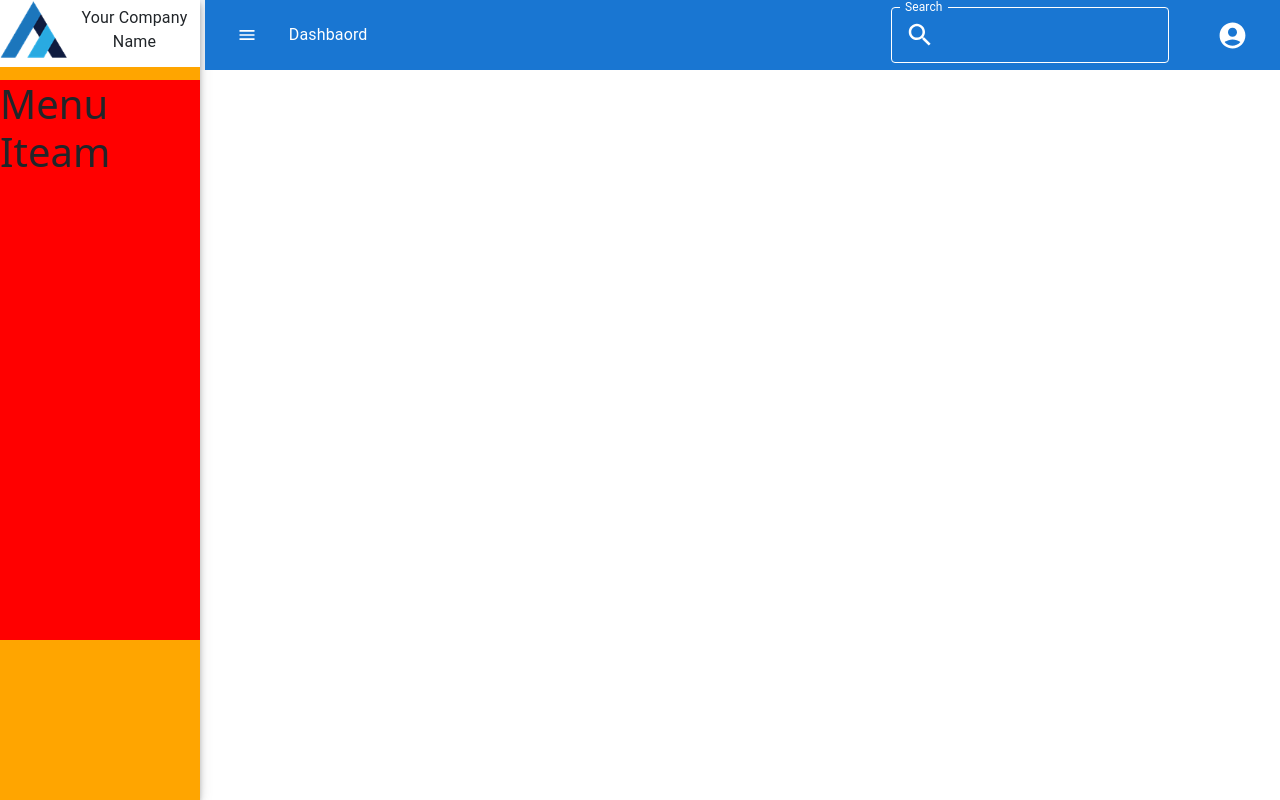
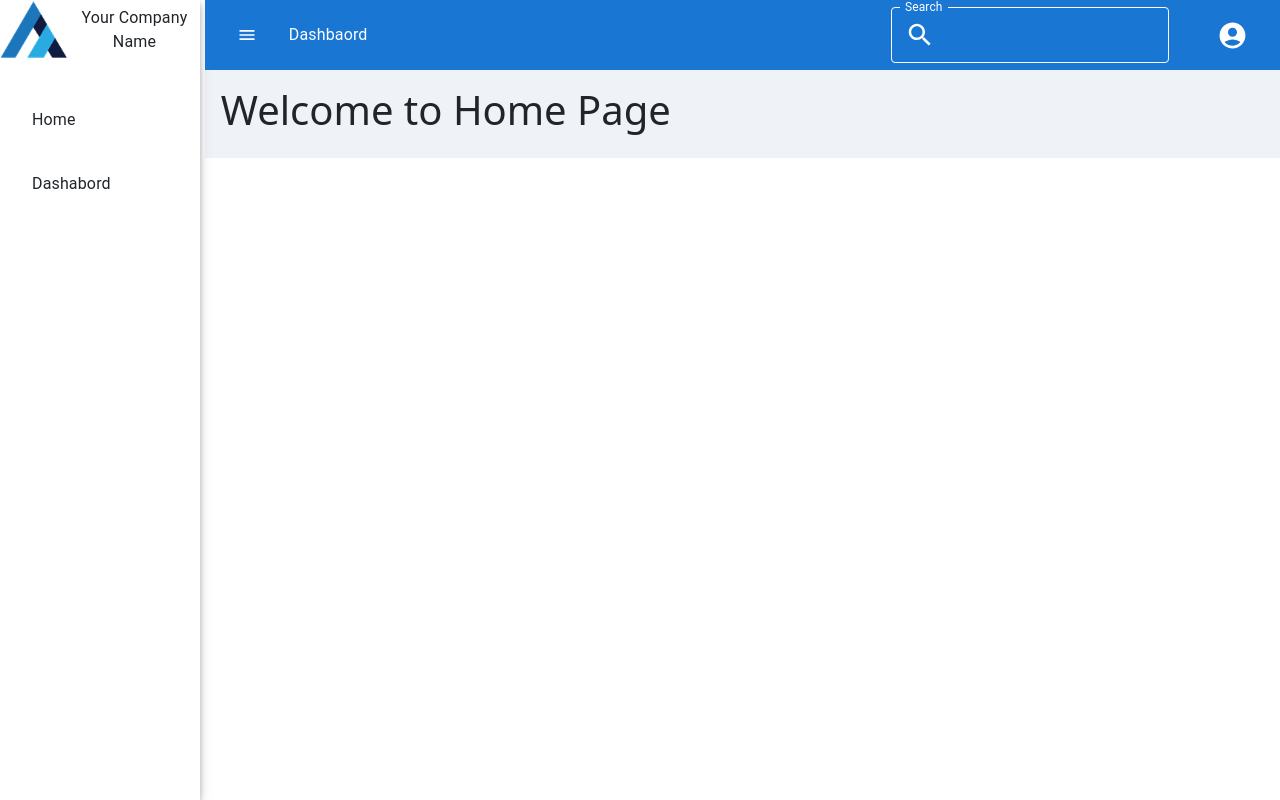
Before and after one commit to vishaljagdhane/Framework, a React (Create React App) app in the folder Framework/framework/: page / in a window 1280 px wide. Both pictures are taken after a click on the button 42 px from the left and 35 px from the top of the page. Built offline with nearby package versions, Linux system fonts and the light colour scheme.

Commit message:
this set left side right side and render comonent and other css

```diff
--- a/Framework/framework/src/customDashboard/ApplicationDashbaord.jsx
+++ b/Framework/framework/src/customDashboard/ApplicationDashbaord.jsx
@@ -2,27 +2,34 @@ import { Box } from '@mui/material'
 import React, { useState } from 'react'
 import ApplicationsLeftSideBar from './ApplicationsLeftSideBar'
 import ApplicationTopBar from './ApplicationTopBar'
+import context from 'react-bootstrap/esm/AccordionContext'
 
 export default function ApplicationDashbaord() {
   const [sideBarComponent ,setSideBarComponent]=useState(false)
   const [appliCationTitleName,setApplicationTitleName] =useState('Custom Applications')
-
-
+  const [menuContent,SetMenuContent]=useState('home')
   const openSideBarComponent =()=>{
     setSideBarComponent(!sideBarComponent)
     setApplicationTitleName('Dashbaord ')
 
   }
-  const TitleApplicationBar =()=>{
+  const renderContent =()=>{
+switch(menuContent){
+  case 'home':
+  return <h1>Welcome to Home Page</h1>;
+  case 'Dashabord':
+  return <h1>Dashabord to Home Page</h1>;
+}
 
   }
+
   return (
     <>
    <Box sx={{ width: '100%', height: '100%', background: '#EFF3F8'}}>
    {
     sideBarComponent &&(
     <Box sx={{
-      width: '15%',
+      width: '16%',
       position: 'fixed',
       top: 0,
       left: 0,
@@ -31,7 +38,7 @@ export default function ApplicationDashbaord() {
       transition: 'width 0.3s ease',
 
     }}>
-    <ApplicationsLeftSideBar/>
+    <ApplicationsLeftSideBar MenuIteam ={SetMenuContent}/>
     </Box>
     )}
     <Box
@@ -42,6 +49,13 @@ export default function ApplicationDashbaord() {
     }}>
 
 <ApplicationTopBar  openSideBarComponent={openSideBarComponent} appliCationTitleName={appliCationTitleName}/>
+   <Box sx={{background: '#EFF3F8',position:'relative:',}}>
+    <Box sx={{position:'relative',padding:2}}>
+    {renderContent()}
+    </Box>
+
+
+   </Box>
     </Box>
    </Box>
     </>
--- a/Framework/framework/src/customDashboard/ApplicationsLeftSideBar.jsx
+++ b/Framework/framework/src/customDashboard/ApplicationsLeftSideBar.jsx
@@ -1,24 +1,81 @@
-import { Box, Typography } from '@mui/material'
-import React from 'react'
-import a from '../asst/a.png'
+import {
+  Box,
+  List,
+  ListItem,
+  ListItemButton,
+  ListItemText,
+  Typography,
+} from "@mui/material";
+import React from "react";
+import a from "../asst/a.png";
 
-export default function ApplicationsLeftSideBar() {
+export default function ApplicationsLeftSideBar({ MenuIteam }) {
   return (
     <>
-      <Box sx={{position:'relative',width:'200px',height:'100vh',bgcolor:'orange',top:0,display:'block',boxShadow:5}}>
-        <Box sx={{position:'fixed',display:'block',width:'200px',height:'67px',bgcolor:'#fff'}}>
-       <Box sx={{position:'relative',width:'200px',height:'67px',display:'flex',cursor:'pointer'}}>
-        <img src={a} alt="Al" style={{height:'60px'}}/>
-        <Typography sx={{position:'relative',top:6,right:0,textAlign:'center'}}>Your Company Name</Typography>
+      <Box
+        sx={{
+          position: "relative",
+          width: "200px",
+          height: "100vh",
+          top: 0,
+          display: "block",
+          boxShadow: 5,
+        }}
+      >
+        <Box
+          sx={{
+            position: "fixed",
+            display: "block",
+            width: "200px",
+            height: "67px",
+            bgcolor: "#fff",
+          }}
+        >
+          <Box
+            sx={{
+              position: "relative",
+              width: "200px",
+              height: "67px",
+              display: "flex",
+              cursor: "pointer",
+            }}
+          >
+            <img src={a} alt="Al" style={{ height: "60px" }} />
+            <Typography
+              sx={{
+                position: "relative",
+                top: 6,
+                right: 0,
+                textAlign: "center",
+              }}
+            >
+              Your Company Name
+            </Typography>
+          </Box>
         </Box>
+        <Box
+          sx={{
+            width: "200px",
+            height: "70vh",
+            position: "relative",
+            top: 80,
+
+          }}
+        >
+          <List>
+            <ListItem>
+              <ListItemButton onClick={() => MenuIteam("home")}>
+                <ListItemText primary="Home" />
+              </ListItemButton>
+            </ListItem>
+            <ListItem>
+              <ListItemButton onClick={() => MenuIteam("Dashabord")}>
+                <ListItemText primary="Dashabord" />
+              </ListItemButton>
+            </ListItem>
+          </List>
         </Box>
-        <Box sx={{width:'200px',height:'70vh',position:'relative',top:80,bgcolor:'red'}}>
-          <h1>Menu Iteam</h1>
-
-
-        </Box>
-
       </Box>
     </>
-  )
+  );
 }
```
